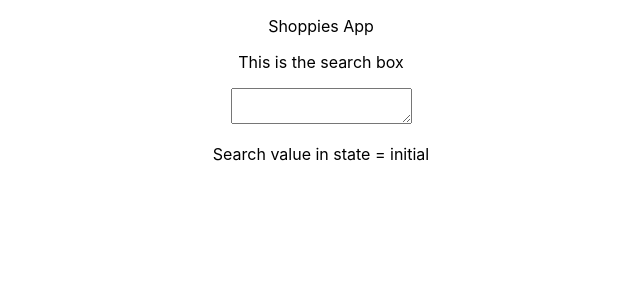
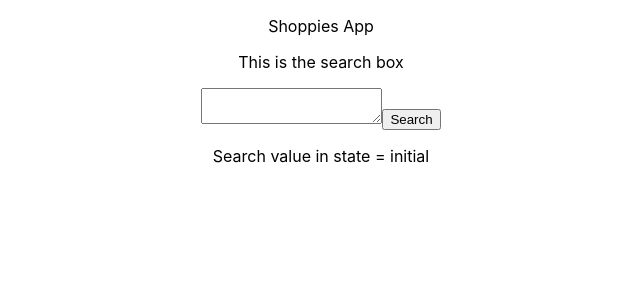
Before and after one commit to SaraIrving/shoppies, a React (Create React App) app: page / in a window 1280 px wide. Shown: the top 300 px of the page, without its empty margins (319-959 px from the left). Built offline with nearby package versions, Linux system fonts and the light colour scheme.

Commit message:
refactor to include form element, write functions to handle changes to the value in teh textarea and to handle submission of the form, now that we can isolate the final value the users inputs we can use this to make the api call

```diff
--- a/src/components/SearchBox.jsx
+++ b/src/components/SearchBox.jsx
@@ -1,14 +1,31 @@
 import React from 'react';
 
 
-export default function SearchBox() {
+export default function SearchBox(props) {
+
+  const changeHandler = (event) => {
+    console.log("In change handler, event = ", event.target.value)
+    props.setState(prev => ({...prev, searchValue: event.target.value}))
+  };
+
+  const submitHandler = (event) => {
+    event.preventDefault();
+    // trigger api call now with final product that is pulled out of state?
+    console.log("IN submission handler")
+    console.log(props.state.searchValue)
+  }
 
 
   return (
 
     <div>
       <p>This is the search box</p>
-      <textarea ></textarea>
+      <form onSubmit={submitHandler}>
+        <label></label>
+        <textarea name="searchBox" type="text" onChange={changeHandler}></textarea>
+        <button type="submit">Search</button>
+      </form>
+
 
     </div>
   )
```
